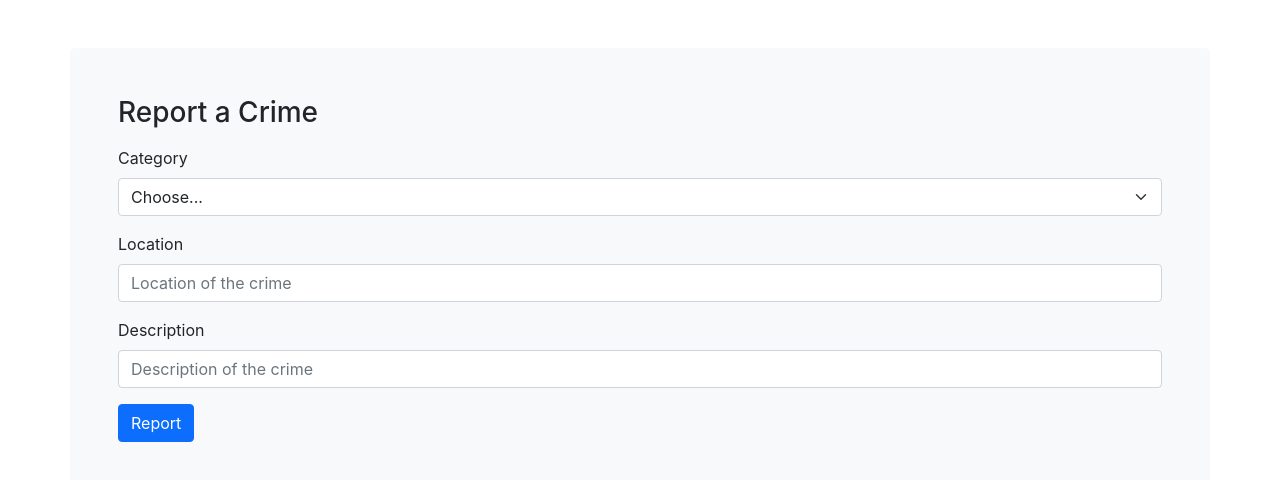
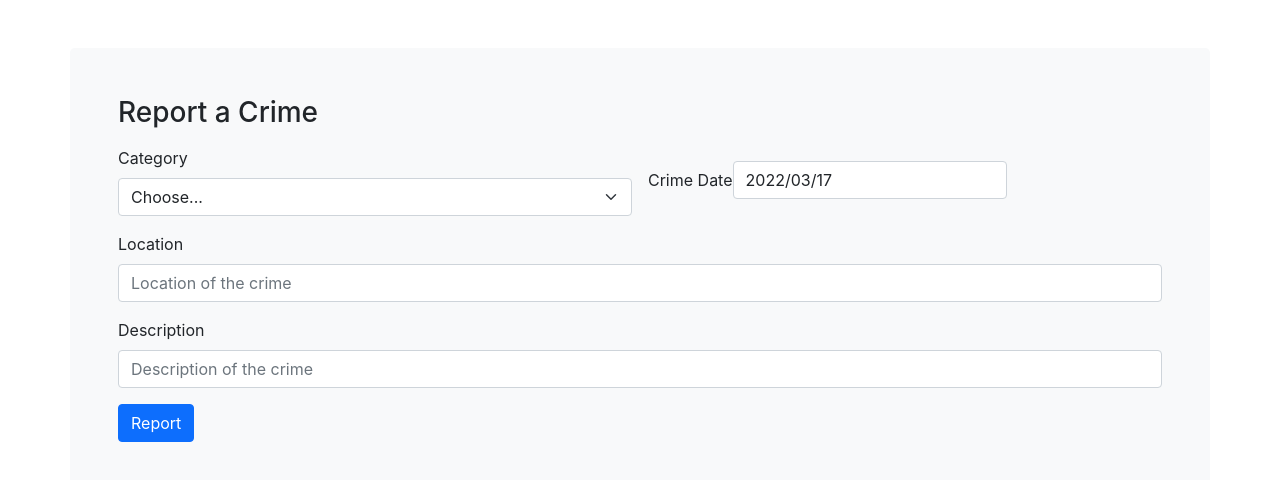
Before and after one commit to danielolaszy/com3014, a React (Create React App) app: page / in a window 1280 px wide. Shown: the top 480 px of the page. Built offline with nearby package versions, Linux system fonts and the light colour scheme.

Commit message:
Added input field for crime_date and incorporated it into the post request

```diff
--- a/package.json
+++ b/package.json
@@ -9,6 +9,7 @@
     "axios": "^0.26.1",
     "dotenv": "^16.0.0",
     "react": "^17.0.2",
+    "react-datepicker": "^4.7.0",
     "react-dom": "^17.0.2",
     "react-scripts": "5.0.0",
     "web-vitals": "^2.1.4"
--- a/public/index.html
+++ b/public/index.html
@@ -3,7 +3,10 @@
   <head>
     <meta charset="utf-8" />
     <link rel="icon" href="%PUBLIC_URL%/favicon.ico" />
+    <!-- Bootstrap 5 -->
     <link href="https://cdn.jsdelivr.net/npm/bootstrap@5.0.2/dist/css/bootstrap.min.css" rel="stylesheet" integrity="sha384-EVSTQN3/azprG1Anm3QDgpJLIm9Nao0Yz1ztcQTwFspd3yD65VohhpuuCOmLASjC" crossorigin="anonymous">
+    <script src="https://cdn.jsdelivr.net/npm/bootstrap@5.0.2/dist/js/bootstrap.min.js" integrity="sha384-cVKIPhGWiC2Al4u+LWgxfKTRIcfu0JTxR+EQDz/bgldoEyl4H0zUF0QKbrJ0EcQF" crossorigin="anonymous"></script>
+    <script src="https://cdn.jsdelivr.net/npm/@popperjs/core@2.9.2/dist/umd/popper.min.js" integrity="sha384-IQsoLXl5PILFhosVNubq5LC7Qb9DXgDA9i+tQ8Zj3iwWAwPtgFTxbJ8NT4GN1R8p" crossorigin="anonymous"></script>
     <meta name="viewport" content="width=device-width, initial-scale=1" />
     <meta name="theme-color" content="#000000" />
     <meta
--- a/src/components/Report.js
+++ b/src/components/Report.js
@@ -1,5 +1,7 @@
 import React from "react";
 import axios from "axios";
+import DatePicker from "react-datepicker";
+import "react-datepicker/dist/react-datepicker.css";
 import { useState, useEffect } from "react";
 
 const Report = () => {
@@ -8,8 +10,10 @@ const Report = () => {
   const [category, setCategory] = useState("");
   const [status, setStatus] = useState("pending");
 
-  const [isoDate, setIsoDate] = useState(new Date().toISOString().slice(0, 10));
-  const [localDate, setLocalDate] = useState(new Date().toLocaleDateString());
+  // const [isoDate, setIsoDate] = useState(new Date().toISOString().slice(0, 10));
+  // const [localDate, setLocalDate] = useState(new Date().toLocaleDateString());
+
+  const [startDate, setStartDate] = useState(new Date());
 
   const reportCrime = async (e) => {
     e.preventDefault();
@@ -18,14 +22,13 @@ const Report = () => {
       "description": description,
       "categories": category,
       "status": status,
-      "crime_date": isoDate,
+      "crime_date": startDate.toISOString().slice(0, 10),
     });
   };
 
   useEffect(() => {
-    console.log(isoDate);
-    console.log(localDate);
-  }, []);
+    console.log("crime_date:", startDate.toISOString().slice(0, 10));
+  }, [startDate]);
 
   return (
     <>
@@ -35,7 +38,7 @@ const Report = () => {
             <h3 className="m-0">Report a Crime</h3>
           </div>
 
-          <div className="col-12">
+          <div className="col-6">
             <label htmlFor="inputCategory" className="form-label">
               Category
             </label>
@@ -56,6 +59,13 @@ const Report = () => {
               <option value="violent-crime">Violence and sexual offences</option>
               <option value="other-crime">Other crime</option>
             </select>
+          </div>
+
+          <div className="col-6">
+            <label htmlFor="inputDescription" className="form-label">
+              Crime Date
+            </label>
+            <DatePicker className="form-control col-6" dateFormat="yyyy/MM/dd" selected={startDate} onChange={(date) => setStartDate(date)} />
           </div>
 
           <div className="col-12">
```
Also changed, not shown: 2 other files (tests, documents, lock files or other folders).
